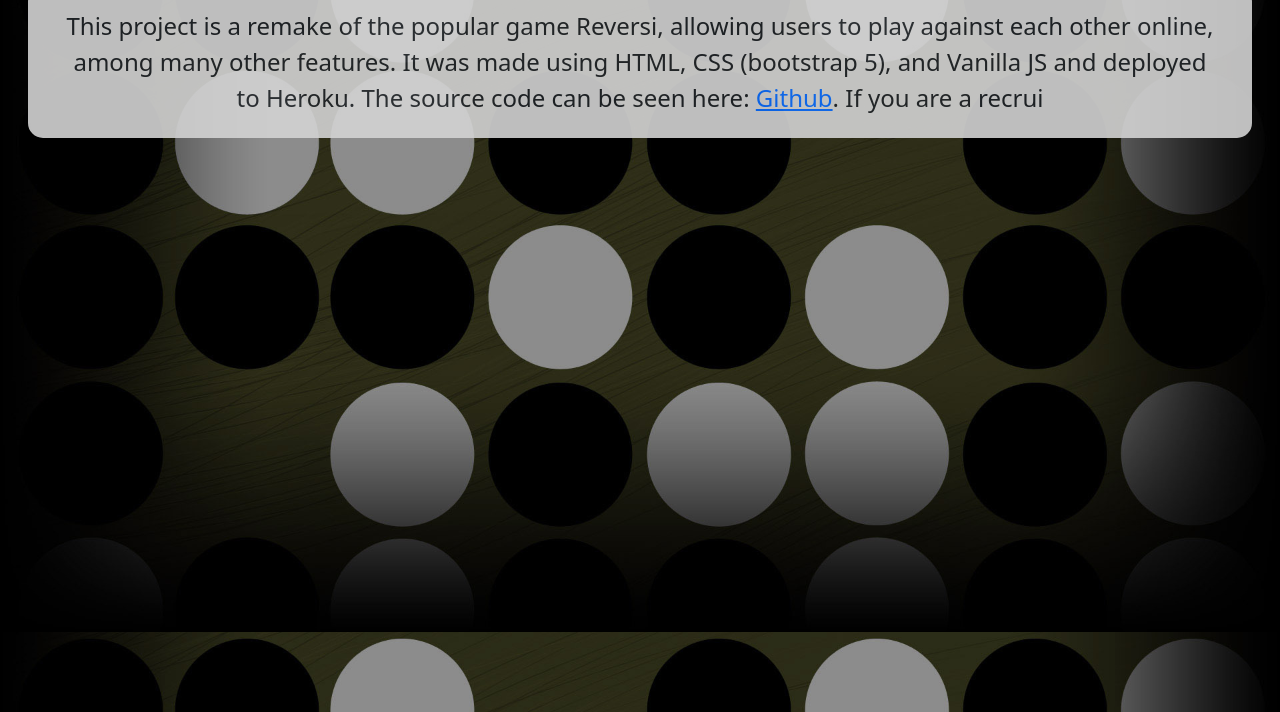
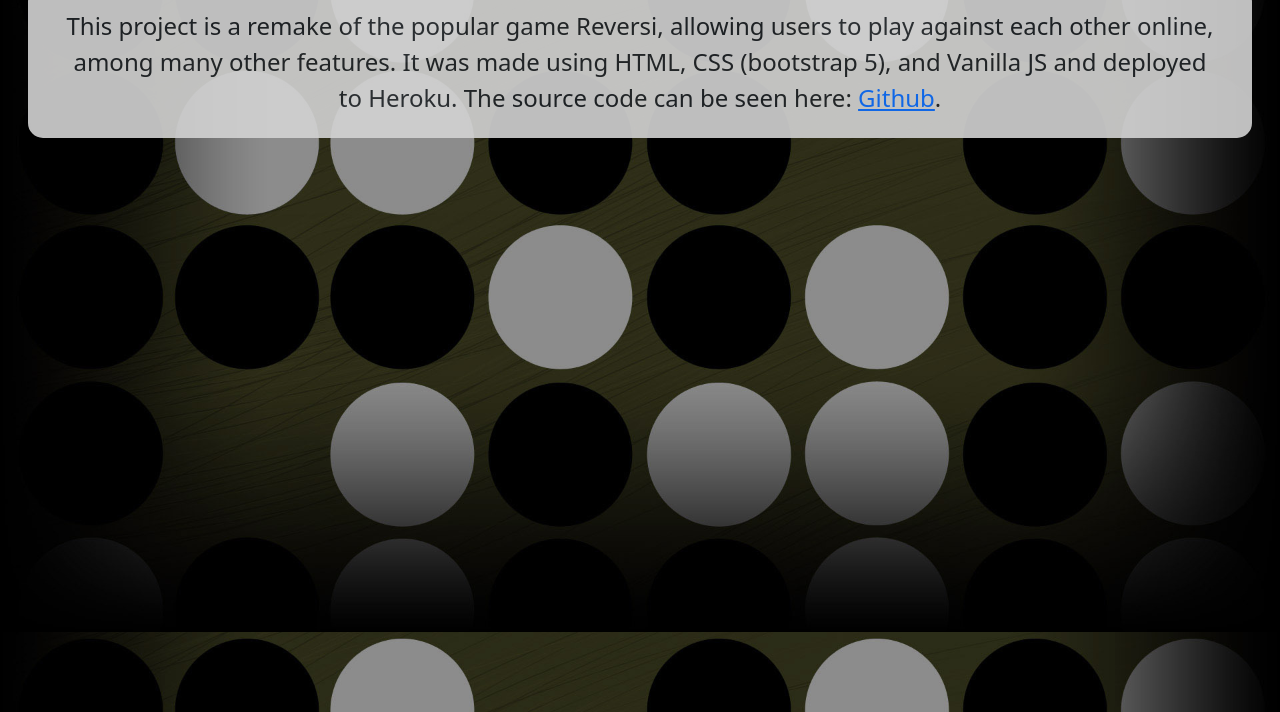
Before and after one commit to IsaaMaster/Reversi, a website: page public/about.html in a window 1280 px wide. Shown: the part 88-800 px from the top of the page. Drawn offline with nearby package versions, Linux system fonts and the light colour scheme.

Commit message:
about page changes

```diff
--- a/public/about.html
+++ b/public/about.html
@@ -35,7 +35,7 @@
 
       <div class="row m-3 lobbySection">
         <div class = "col text-center">
-          <div class = "fs-4">This project is a remake of the popular game Reversi, allowing users to play against each other online, among many other features. It was made using HTML, CSS (bootstrap 5), and Vanilla JS and deployed to Heroku. The source code can be seen here: <a href = "https://github.com/IsaaMaster/Reversi">Github</a>. If you are a recrui  </div>
+          <div class = "fs-4">This project is a remake of the popular game Reversi, allowing users to play against each other online, among many other features. It was made using HTML, CSS (bootstrap 5), and Vanilla JS and deployed to Heroku. The source code can be seen here: <a href = "https://github.com/IsaaMaster/Reversi">Github</a>.</div>
 
           </div>
       </div>
```
